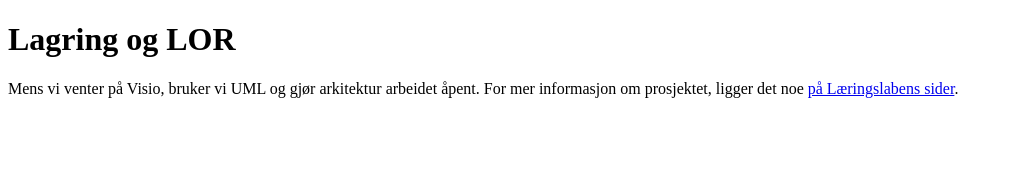
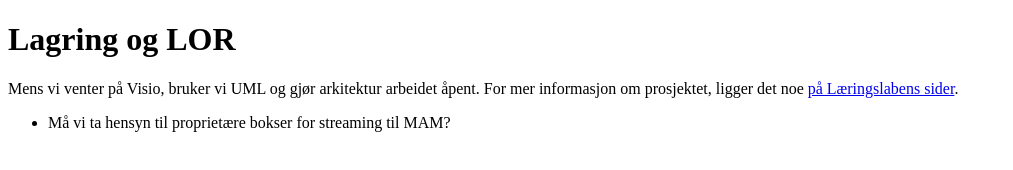
Before and after one commit to tarjelavik/mam-dlr-architecture, a Gatsby site: page / in a window 1280 px wide. Shown: the whole page, without its empty margins (0-1013 px from the left). Built offline with nearby package versions, Linux system fonts and the light colour scheme; Gatsby itself is replaced by a stand-in of ours; no server answers.

Commit message:
Legger til en TODO på harware kartlegging

```diff
--- a/src/pages/index.js
+++ b/src/pages/index.js
@@ -43,6 +43,10 @@ class IndexPage extends Component {
             About us
           </Card>
         </CardContainer> */}
+
+        <ul>
+          <li>Må vi ta hensyn til proprietære bokser for streaming til MAM?</li>
+        </ul>
       </div>
     )
   }
```
